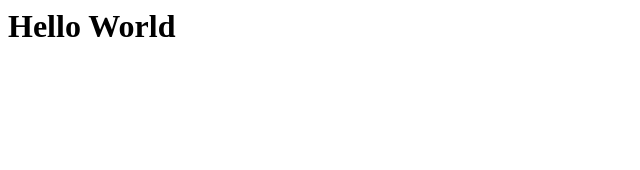
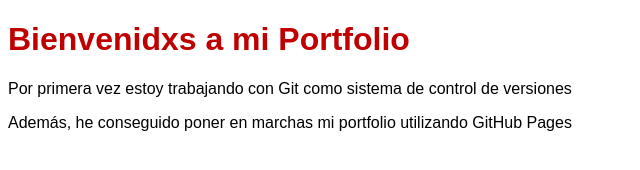
Before and after one commit to DavidSanroa/SevillanoLuis.github.io, a plain HTML site: page index.html in a window 1280 px wide. Shown: the whole page, without its empty margins (0-640 px from the left). Drawn offline with Linux system fonts and the light colour scheme.

Commit message:
Add some content

```diff
--- a/index.html
+++ b/index.html
@@ -1 +1 @@
-<h1>Hello World</h1>
+<!DOCTYPE html><html lang="es"><head> <meta charset="utf-8"> <title>Este es mi portfolio en GitHub Pages!!!</title> <style media="screen"> body{font-family: sans-serif;}h1{color: rgb(192, 0, 0);}</style></head><body> <h1>Bienvenidxs a mi Portfolio</h1> <p>Por primera vez estoy trabajando con Git como sistema de control de versiones</p><p>Además, he conseguido poner en marchas mi portfolio utilizando GitHub Pages</p></body></html>
```
